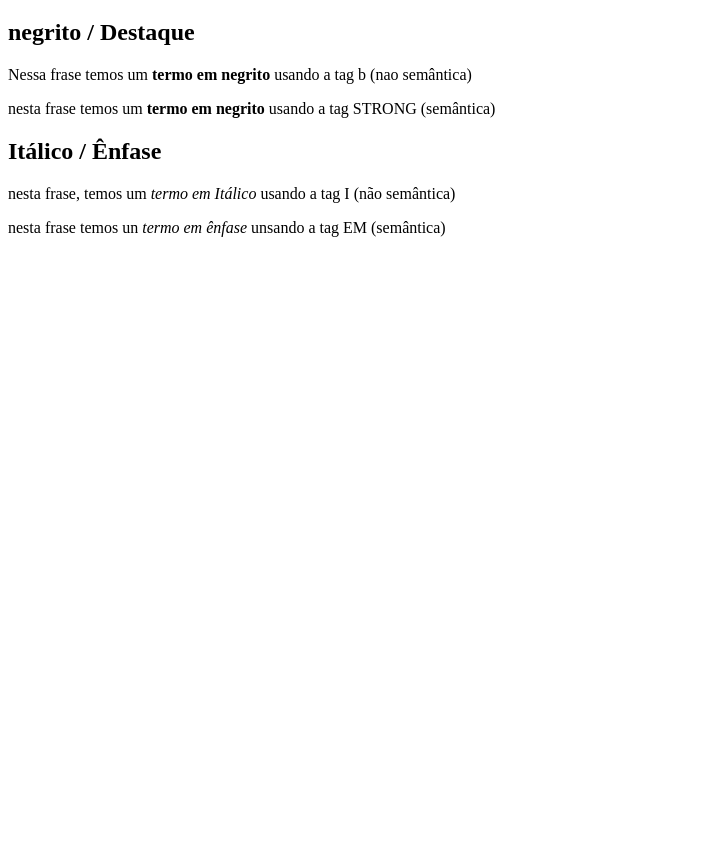
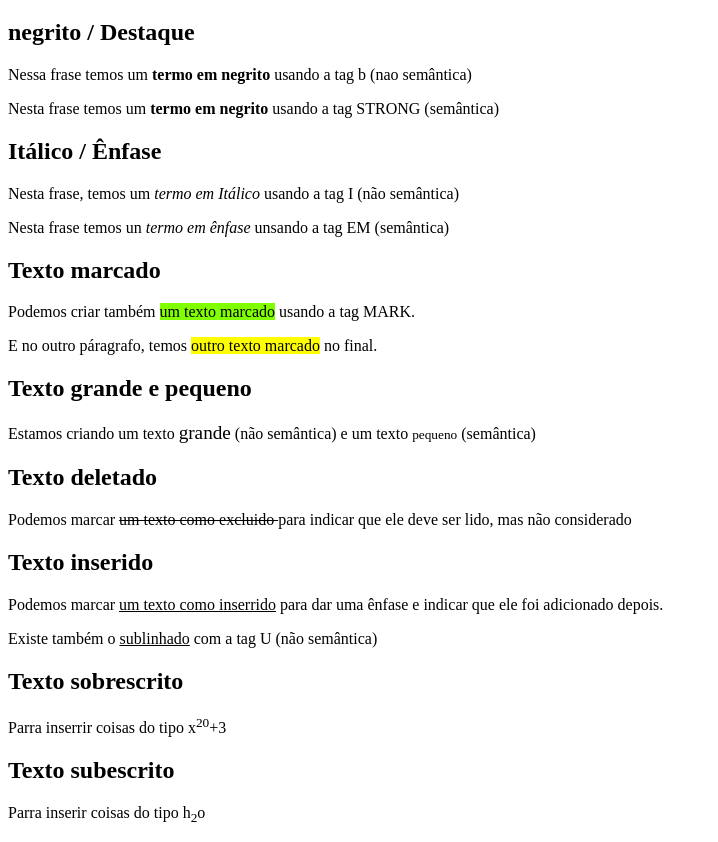
Before and after one commit to El-luca/formatacao-de-textos, a plain HTML site: page ex 008/index.html in a window 1280 px wide. Shown: the part 61-903 px from the top of the page, without its empty margins (0-718 px from the left). Before the commit the page ends 800 px from the top, so only its background shows below. Drawn offline with Linux system fonts and the light colour scheme.

Commit message:
adicionando algumas tags novas sub... sup...

```diff
--- a/ex 008/index.html
+++ b/ex 008/index.html
@@ -10,9 +10,23 @@
     <h1>Principais formatações</h1>
     <h2>negrito / Destaque</h2>
     <p>Nessa frase temos um <b>termo em negrito</b> usando a tag b (nao semântica)</p>
-    <p>nesta frase temos  um <strong>termo em negrito</strong> usando a tag STRONG (semântica)</p>
+    <p>Nesta frase temos  um <strong>termo em negrito</strong> usando a tag STRONG (semântica)</p>
     <h2>Itálico / Ênfase</h2>
-    <p>nesta frase, temos um <i>termo em Itálico</i> usando a tag I (não semântica)</p>
-    <p>nesta frase temos un <em>termo em ênfase</em> unsando a tag EM (semântica)</p>
+    <p>Nesta frase, temos um <i>termo em Itálico</i> usando a tag I (não semântica)</p>
+    <p>Nesta frase temos un <em>termo em ênfase</em> unsando a tag EM (semântica)</p>
+    <h2>Texto marcado </h2>
+    <p>Podemos criar também <mark style="background-color:chartreuse;">um texto marcado</mark> usando a tag MARK. </p>
+    <p>E no outro páragrafo, temos <mark>outro texto marcado</mark> no final.</p>
+    <h2>Texto grande e pequeno</h2>
+    <p>Estamos criando um texto <big>grande</big> (não semântica) e um texto <small>pequeno</small> (semântica)</p>
+    <h2>Texto deletado</h2>
+    <p>Podemos marcar <del> um texto como excluido </del> para indicar que ele deve ser lido, mas não considerado</p>
+    <h2>Texto inserido</h2>
+    <p>Podemos marcar <ins>um texto como inserrido</ins> para dar uma ênfase e indicar que ele foi adicionado depois.</p>
+    <p>Existe também o <u>sublinhado</u> com a tag U (não semântica)</p>
+    <h2>Texto sobrescrito</h2>
+    <p>Parra inserrir coisas do tipo x<sup>20</sup>+3</p>
+    <h2>Texto subescrito</h2>
+    <p>Parra inserir coisas do tipo h<sub>2</sub>o</p>
 </body>
 </html>
```
